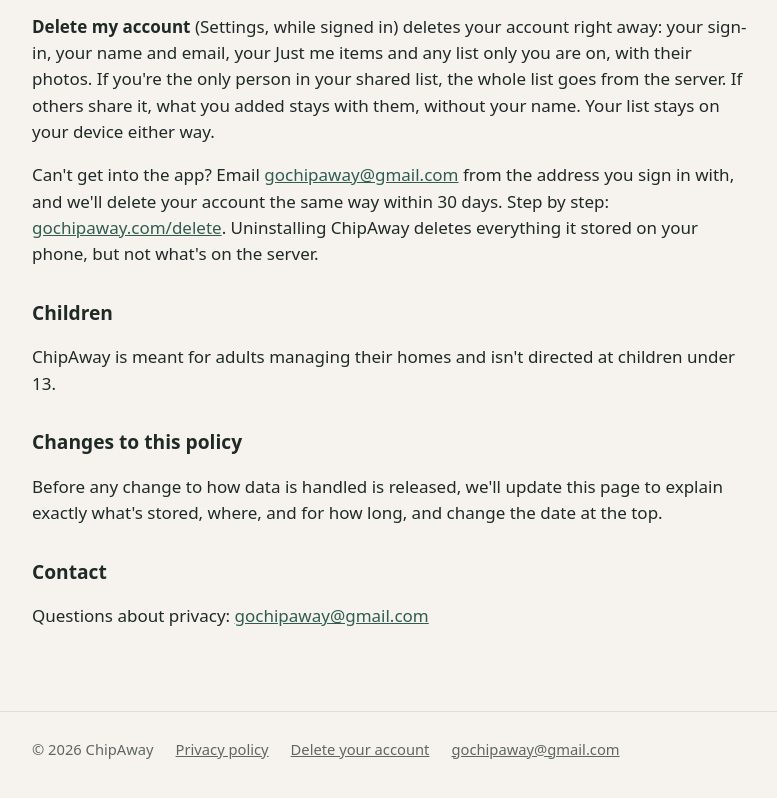
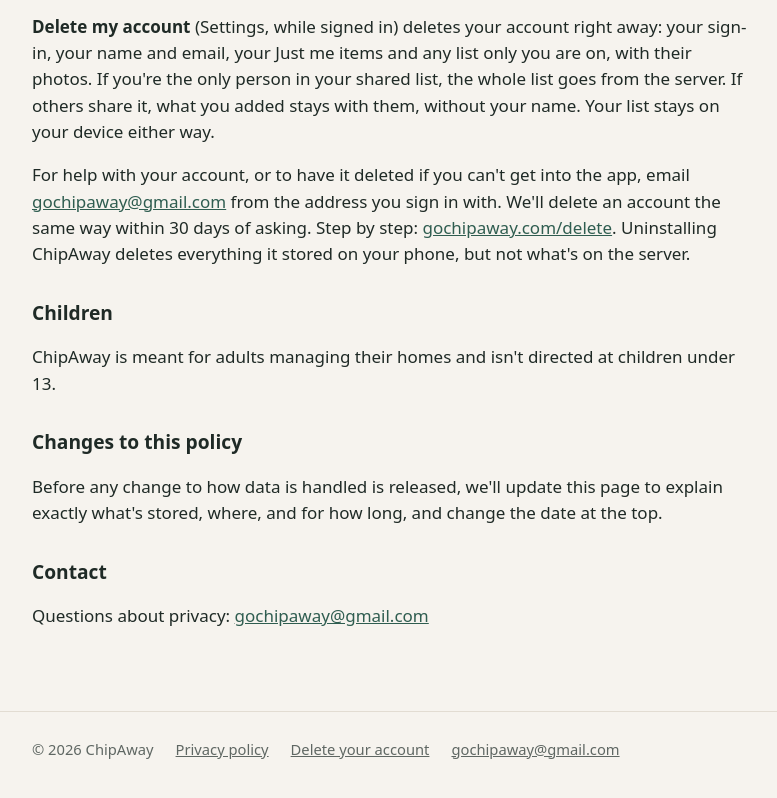
Before and after one commit to GoChipAway/website, a plain HTML site: page privacy/index.html in a window 1280 px wide. Shown: the part 2219-3017 px from the top of the page, without its empty margins (138-915 px from the left). Drawn offline with Linux system fonts and the light colour scheme.

Commit message:
Privacy policy: email for account help or deletion
Co-Authored-By: Claude Opus 5.5 <noreply@anthropic.com>
Claude-Session: https://claude.ai/code/session_0183uFSEmm1hhrymJ9i3EsJh

```diff
--- a/privacy/index.html
+++ b/privacy/index.html
@@ -52,7 +52,7 @@
     <p>You can delete any project or photo in the app. While you're signed in, the delete reaches the server and everyone in your list. The photo itself is removed from the server, and the project is kept only as a short record marked deleted, so the delete reaches every phone.</p>
     <p><b>Sign out</b> (Settings) stops syncing and keeps your list on that device. <b>Leave this list</b> takes you out of a shared list; what you added stays with the list for the people still in it. When the last person leaves a list, it's kept for 30 days in case that was a mistake, and then deleted.</p>
     <p><b>Delete my account</b> (Settings, while signed in) deletes your account right away: your sign-in, your name and email, your Just me items and any list only you are on, with their photos. If you're the only person in your shared list, the whole list goes from the server. If others share it, what you added stays with them, without your name. Your list stays on your device either way.</p>
-    <p>Can't get into the app? Email <a href="mailto:gochipaway@gmail.com?subject=Delete%20my%20ChipAway%20account">gochipaway@gmail.com</a> from the address you sign in with, and we'll delete your account the same way within 30 days. Step by step: <a href="/delete/">gochipaway.com/delete</a>. Uninstalling ChipAway deletes everything it stored on your phone, but not what's on the server.</p>
+    <p>For help with your account, or to have it deleted if you can't get into the app, email <a href="mailto:gochipaway@gmail.com?subject=My%20ChipAway%20account">gochipaway@gmail.com</a> from the address you sign in with. We'll delete an account the same way within 30 days of asking. Step by step: <a href="/delete/">gochipaway.com/delete</a>. Uninstalling ChipAway deletes everything it stored on your phone, but not what's on the server.</p>
 
     <h2>Children</h2>
     <p>ChipAway is meant for adults managing their homes and isn't directed at children under 13.</p>
```
